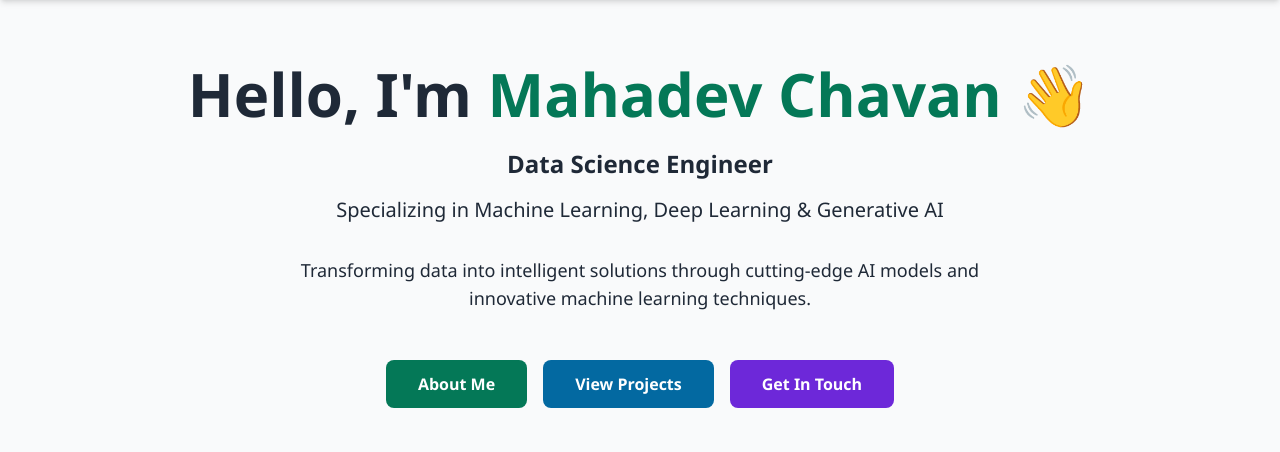
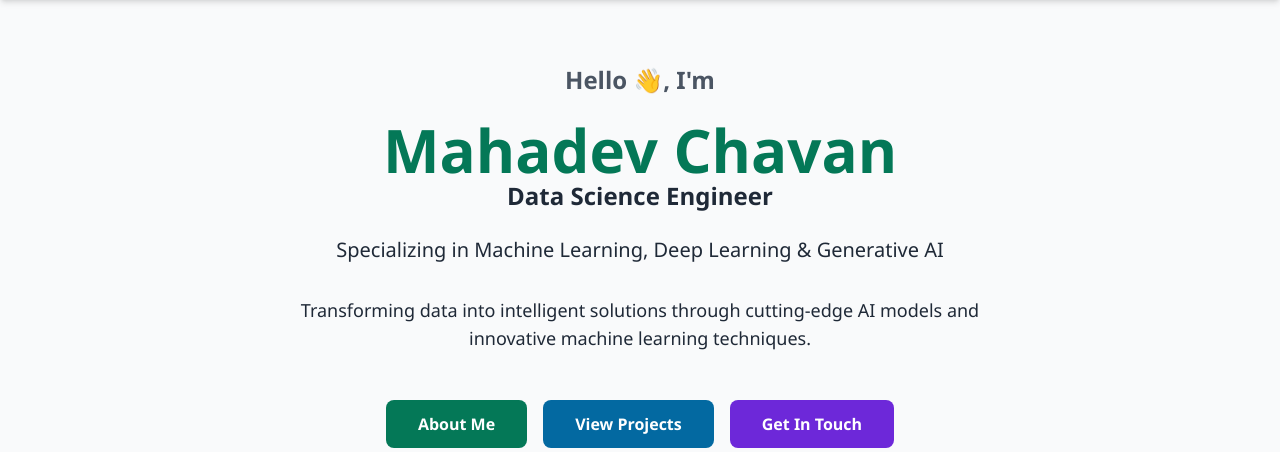
Before and after one commit to mahadevchavan/portfolio-website, a FastAPI app: page / in a window 1280 px wide. Shown: the part 64-516 px from the top of the page. Run offline with FastAPI, Linux system fonts and the light colour scheme; some libraries are stand-ins or nearby versions.

Commit message:
Minor changes in Index

```diff
--- a/main.py
+++ b/main.py
@@ -9,15 +9,17 @@
 import os
 import re
 from typing import Optional, Tuple
+from dotenv import load_dotenv
+load_dotenv()
 
 app = FastAPI()
 
 # Email configuration - Set these as environment variables or update directly
-SMTP_SERVER = os.getenv("SMTP_SERVER", "smtp.gmail.com")
-SMTP_PORT = int(os.getenv("SMTP_PORT", "587"))
-SMTP_USERNAME = os.getenv("SMTP_USERNAME", "chmahadev321@gmail.com")  # Your email
-SMTP_PASSWORD = os.getenv("SMTP_PASSWORD", "")  # Your Gmail App Password (set as environment variable)
-RECIPIENT_EMAIL = os.getenv("RECIPIENT_EMAIL", "chmahadev321@gmail.com")  # Where to receive contact form emails
+SMTP_SERVER = os.getenv("SMTP_SERVER")
+SMTP_PORT = int(os.getenv("SMTP_PORT"))
+SMTP_USERNAME = os.getenv("SMTP_USERNAME")  # Your email
+SMTP_PASSWORD = os.getenv("SMTP_PASSWORD")  # Your Gmail App Password (set as environment variable)
+RECIPIENT_EMAIL = os.getenv("RECIPIENT_EMAIL")  # Where to receive contact form emails
 
 # Serve static files (CSS, JS, images)
 app.mount("/static", StaticFiles(directory="static"), name="static")
--- a/templates/index.html
+++ b/templates/index.html
@@ -5,11 +5,10 @@
   <div class="max-w-5xl mx-auto">
     <!-- Hero Section -->
     <div class="text-center mb-16">
-      <h1 class="text-6xl font-bold mb-6 text-gray-800">
-        Hello, I'm <span class="text-emerald-700">Mahadev Chavan 👋</span>
-        <!-- <i class="fas fa-hand text-emerald-600"></i> -->
+      <h2 class="text-2xl font-bold mb-0 text-gray-600">
+        Hello 👋, I'm </h2> </br><h1><span class="text-6xl font-bold mb-1 text-emerald-700">Mahadev Chavan </span>
       </h1>
-      <p class="text-2xl text-gray-800 mb-4 font-semibold">Data Science Engineer</p>
+      <p class="text-2xl text-gray-800 mb-6 font-semibold">Data Science Engineer</p>
       <p class="text-xl text-gray-800 mb-8">Specializing in Machine Learning, Deep Learning & Generative AI</p>
       <p class="text-lg text-gray-800 max-w-3xl mx-auto mb-12">
         Transforming data into intelligent solutions through cutting-edge AI models and innovative machine learning techniques.
```
Also changed, not shown: email_config.example.py (deleted, +0 -31 lines), 1 other file.
